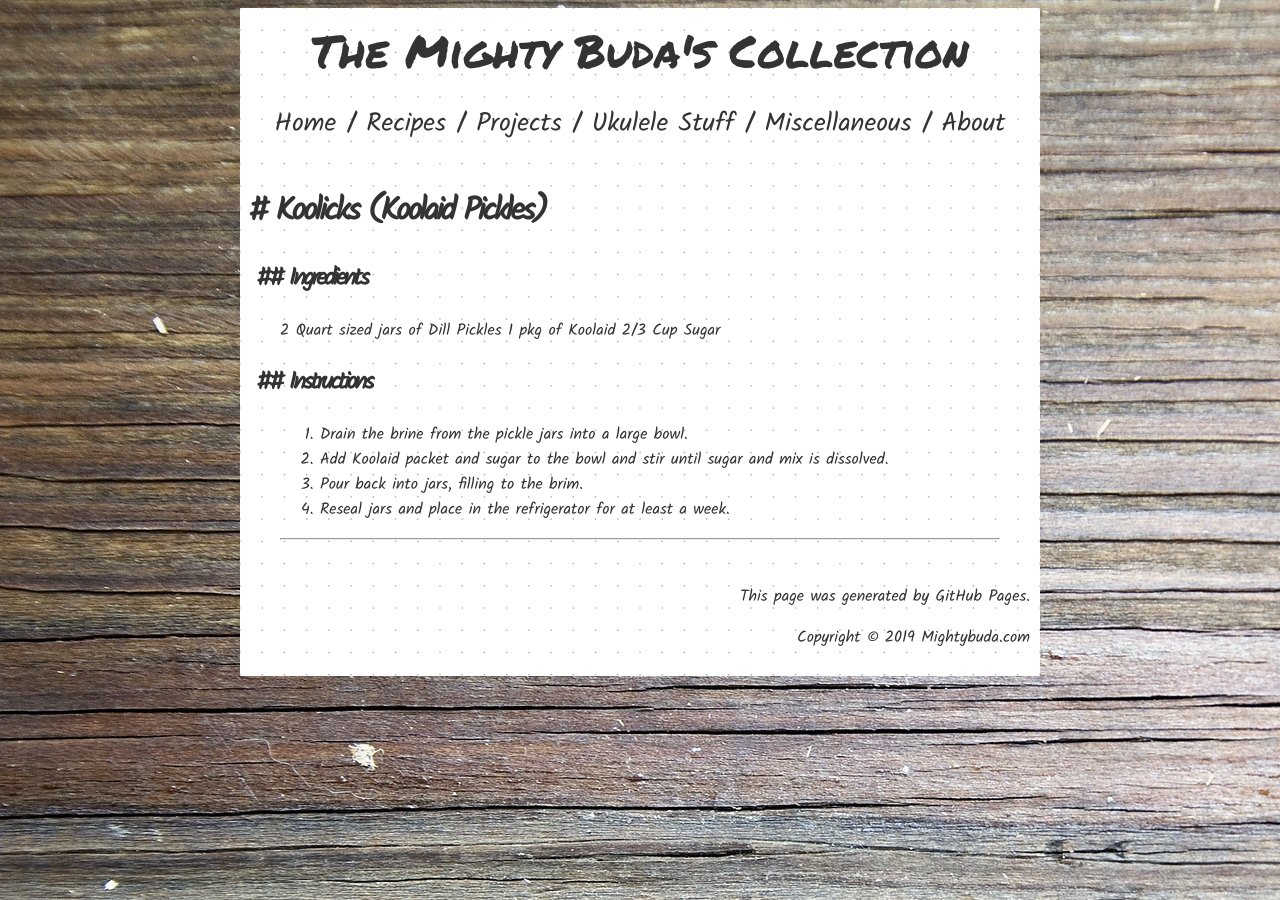
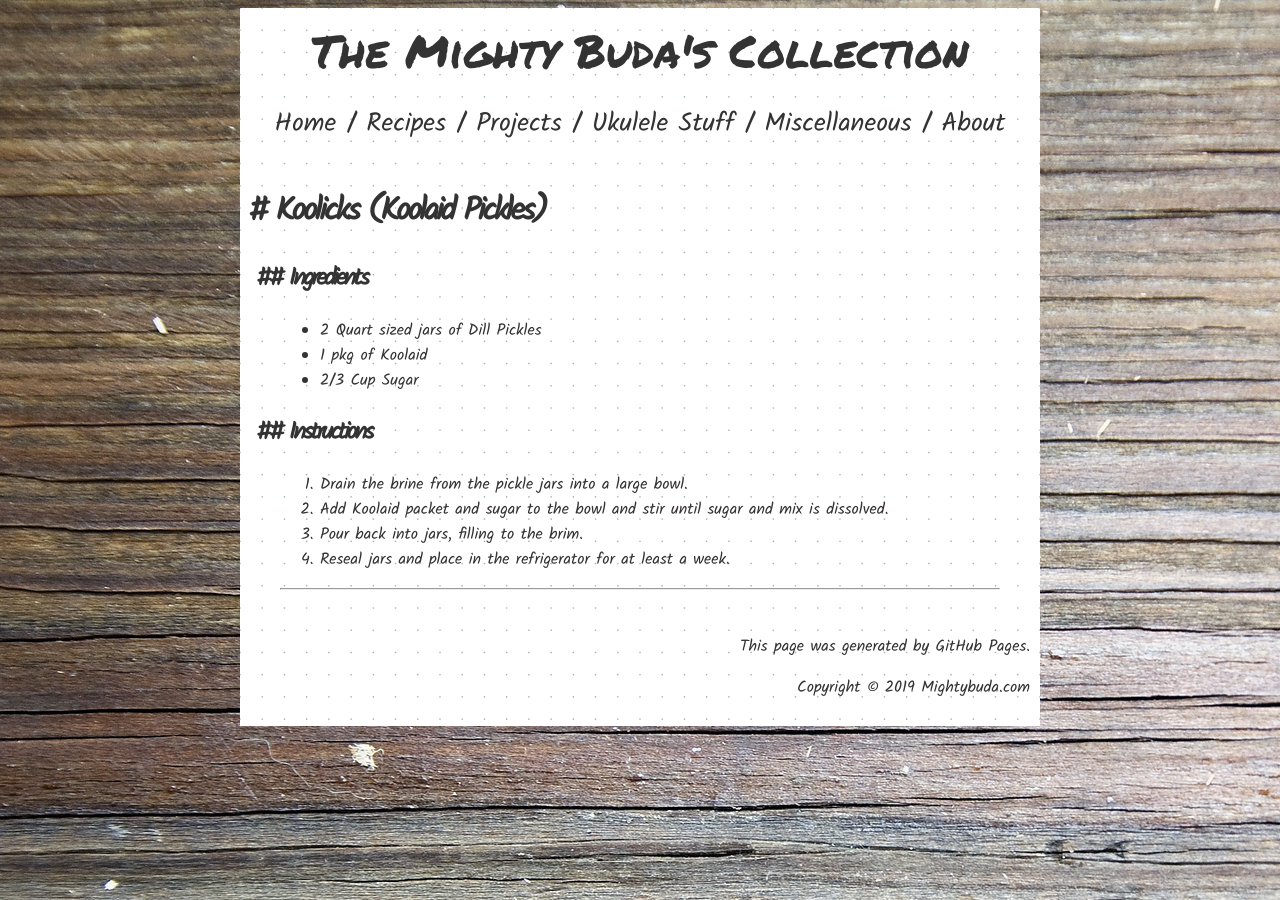
Before and after one commit to thebuda/thebuda.github.io, a Jekyll site: the page built from _recipes/Koolicks.md, in a window 1280 px wide. Built offline with Jekyll 4.4.1, drawn with Linux system fonts in a browser that asks for light colours.

```diff
--- a/_recipes/Koolicks.md
+++ b/_recipes/Koolicks.md
@@ -9,9 +9,9 @@ low_carb: no
 
 ## Ingredients
 
-2 Quart sized jars of Dill Pickles
-1 pkg of Koolaid
-2/3 Cup Sugar
+- 2 Quart sized jars of Dill Pickles
+- 1 pkg of Koolaid
+- 2/3 Cup Sugar
 
 
 ## Instructions
```
